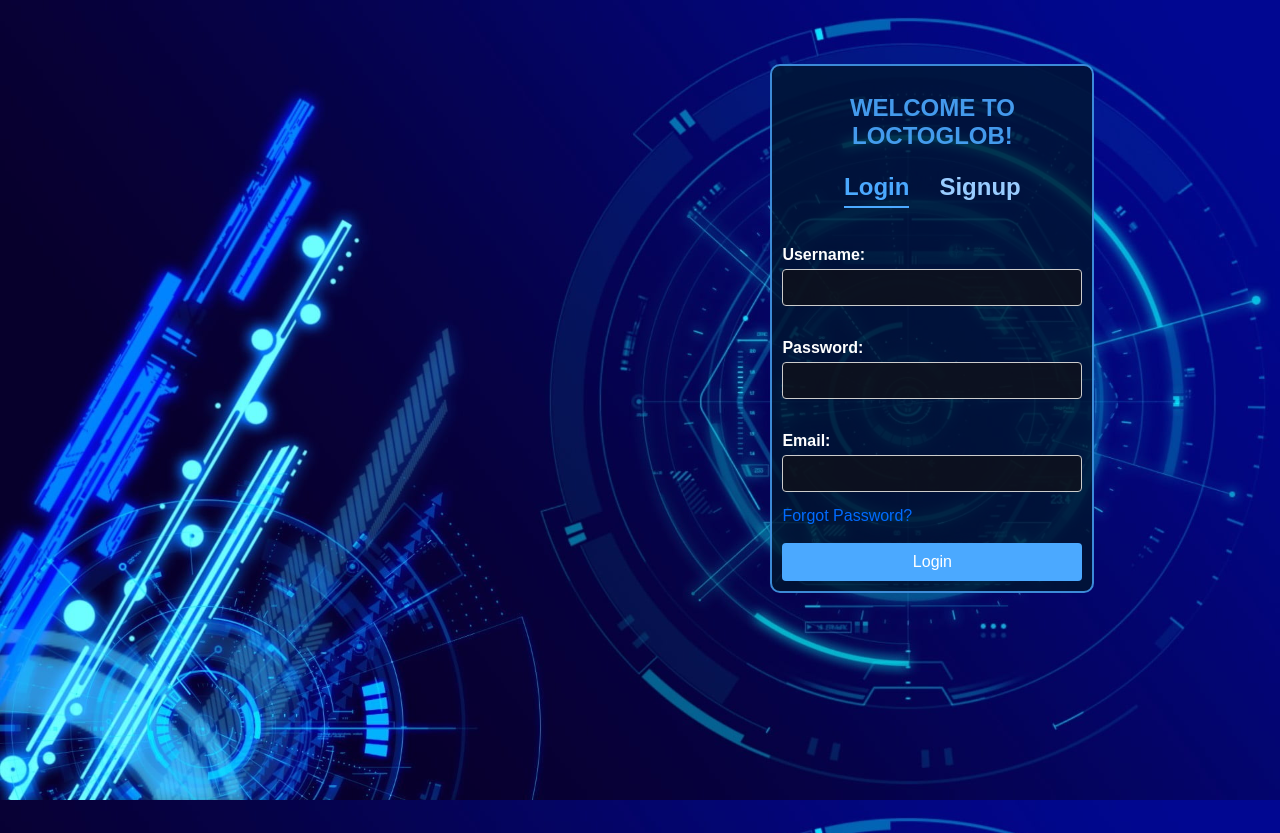
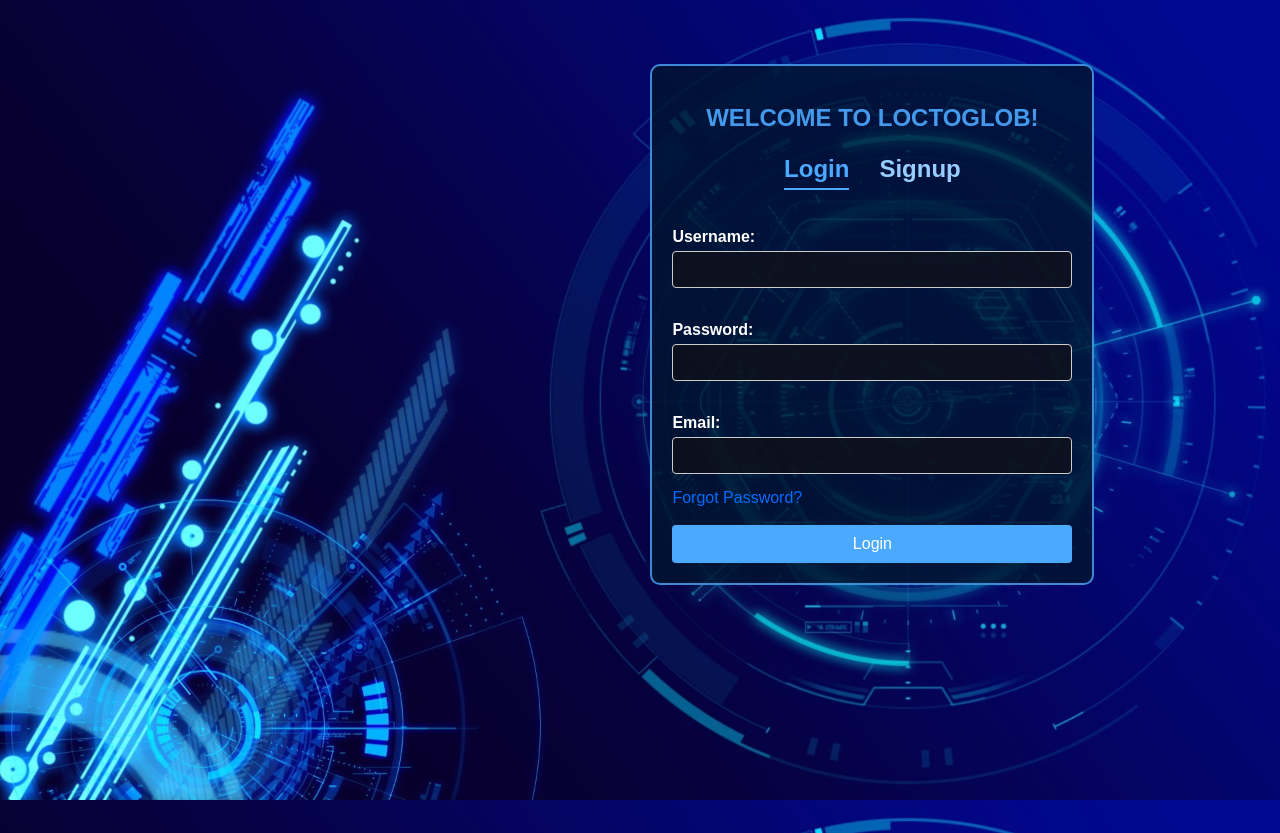
Before and after one commit to MUNEESH08/220701175-CS19542-IP-Project, a Flask app: page /login in a window 1280 px wide. Shown: the top 833 px of the page. Run offline with Flask 2, Linux system fonts and the light colour scheme.

Commit message:
Update login.css

```diff
--- a/static/login.css
+++ b/static/login.css
@@ -23,12 +23,12 @@ html, body {
 
 .container {
   background-color: rgba(0, 22, 45, 0.8);
-  padding: 10px;
+  padding: 20px;
   border-radius: 10px;
   border: 2px solid rgba(75, 169, 255, 0.8);
-  width: 300px;
+  width: 400px;
   max-width: 100%;
-  position: static;
+  position: fixed;
 }
 
 .container:hover {
```
